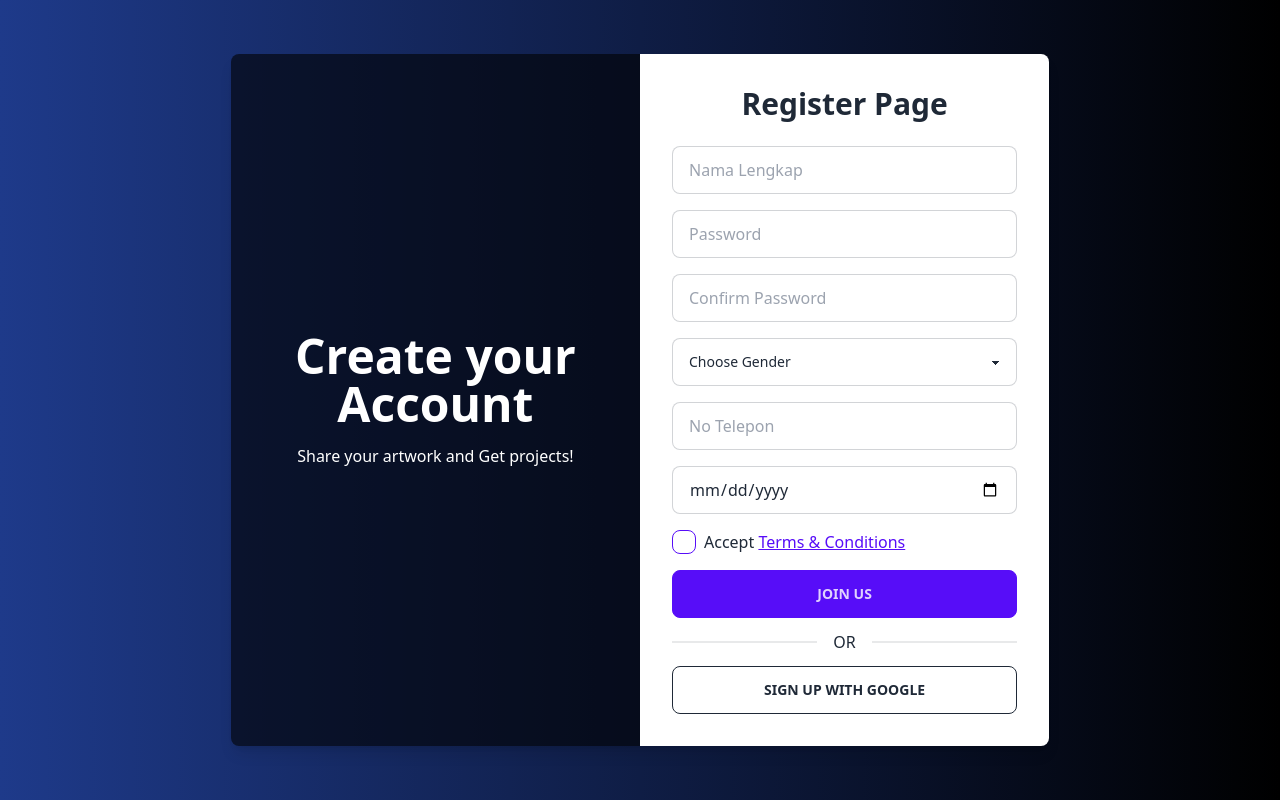
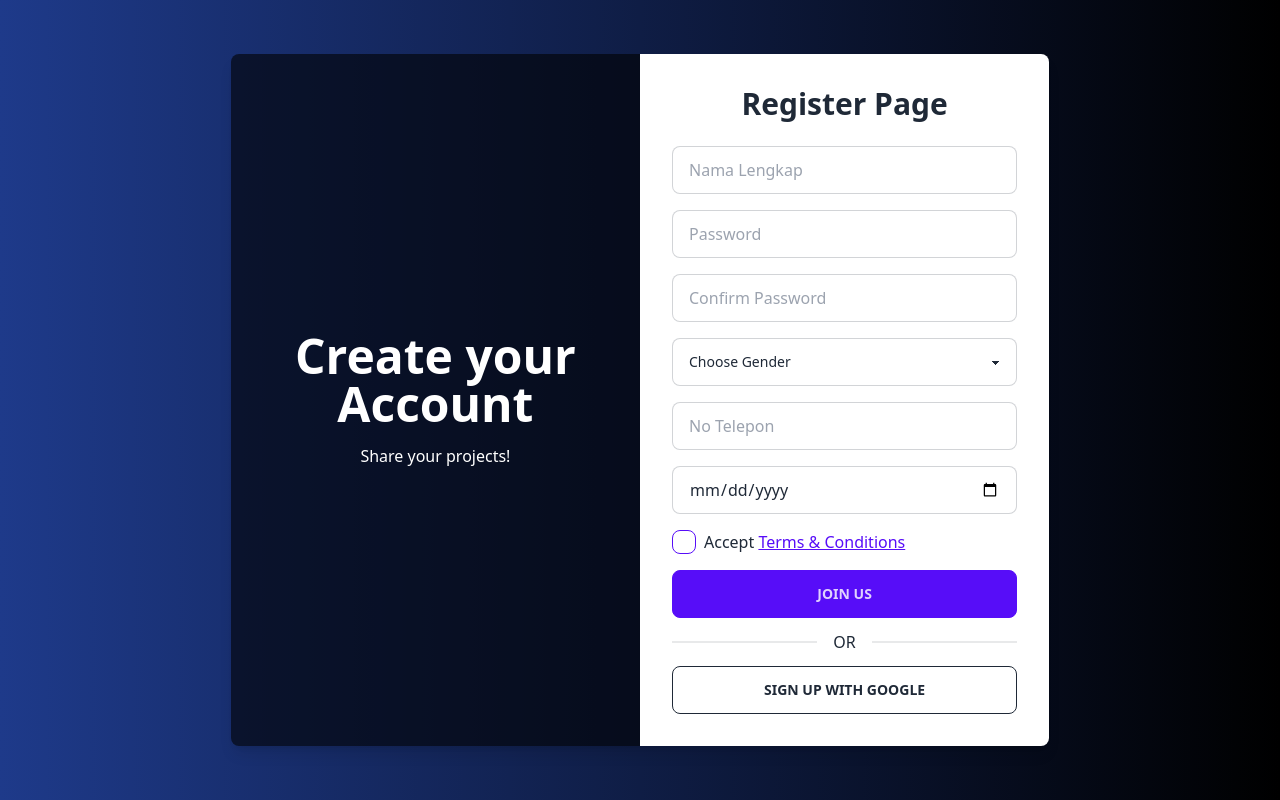
Before and after one commit to Astrophileee/Tugas-Kelompok-Tailwind, a website: page public/Register/index.html in a window 1280 px wide. Drawn offline with nearby package versions, Linux system fonts and the light colour scheme.

Commit message:
tgs pwl tailwind

```diff
--- a/public/Register/index.html
+++ b/public/Register/index.html
@@ -16,7 +16,7 @@
             <div class="bg-black bg-opacity-60 h-full flex items-center justify-center">
                 <div class="text-white text-center">
                     <h1 class="text-5xl font-bold">Create your Account</h1>
-                    <p class="mt-4">Share your artwork and Get projects!</p>
+                    <p class="mt-4">Share your projects!</p>
                 </div>
             </div>
         </div>
```
